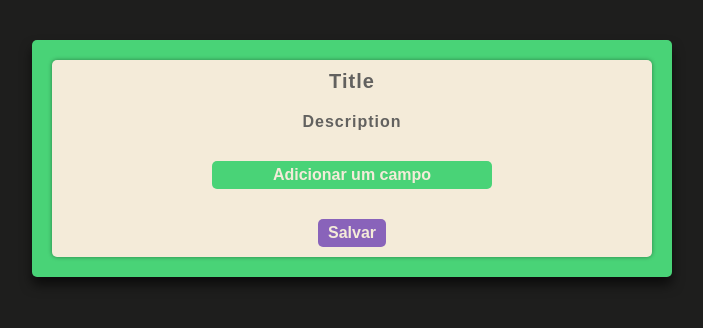
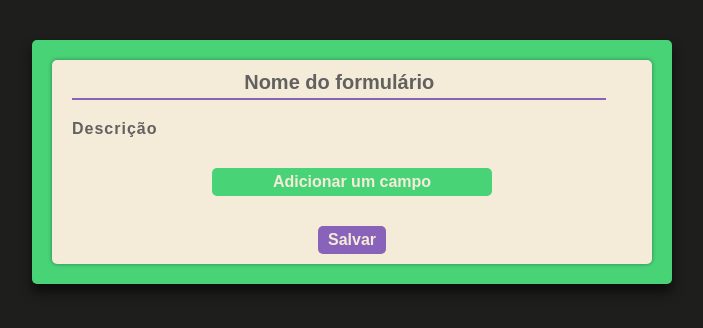
Before and after one commit to PedroPires20/Form, a React (Vite) app: page / in a window 1280 px wide. Shown: the top 328 px of the page, without its empty margins (288-991 px from the left). Built offline with nearby package versions, Linux system fonts and the light colour scheme.

Commit message:
Inputs para edição do nome e descrição do form

```diff
--- a/src/pages/Builder/Builder.tsx
+++ b/src/pages/Builder/Builder.tsx
@@ -4,11 +4,17 @@ import {InputType} from "../../components/InputType/InputType"
 import { TextInput } from "../../components/TextInput/TextInput"
 import {
   BuilderContainer,
+  DescriptionContainer,
   BuilderDescription,
   BuilderForm,
   BuilderSubmit,
+  TitleContainer,
   BuilderTitle,
   BuilderFields,
+  EditTitle,
+  EditDescription,
+  NameInput,
+  DescriptionInput
 } from "./BuilderStyles"
 import { FieldBuilder } from "../../components/FieldBuilder/FieldBuilder"
 
@@ -25,7 +31,11 @@ interface BuilderFormValues {
 
 export function Builder() {
   const [fields, setFields] = useState<JSX.Element[]>([])
-  const methods = useForm<BuilderFormValues>()
+  const [editName, toggleEditName] = useState(true)
+  const [editDesc, toggleEditDesc] = useState(false)
+  const methods = useForm<BuilderFormValues>({defaultValues: {name: "Nome do formulário", description: "Descrição"}})
+  const name = methods.getValues("name")
+  const description = methods.getValues("description")
 
   function handleFieldAdd(inputType: string) {
     let currentFields = fields.slice()
@@ -37,8 +47,37 @@ export function Builder() {
     <FormProvider {...methods}>
       <BuilderContainer>
         <BuilderForm>
-          <BuilderTitle>Title</BuilderTitle>
-          <BuilderDescription>Description</BuilderDescription>
+          <TitleContainer>
+            {editName?
+              <NameInput
+              {...methods.register("name", {required: true})}
+              onKeyDown={(e) => e.key === "Enter" && toggleEditName(false)}
+              autoFocus
+              />:
+              <BuilderTitle>{name}</BuilderTitle>
+            }
+            <EditTitle
+            onClick={(e) => {
+              e.preventDefault()
+              toggleEditName(true)
+            }}
+            />
+          </TitleContainer>
+          <DescriptionContainer>
+            {editDesc?
+              <DescriptionInput
+              {...methods.register("description", {required: true})}
+              onKeyDown={(e) => e.key === "Enter" && toggleEditDesc(false)}
+              />:
+              <BuilderDescription>{description}</BuilderDescription>
+            }
+            <EditDescription
+            onClick={(e) => {
+              e.preventDefault()
+              toggleEditDesc(true)
+            }}
+            />
+          </DescriptionContainer>
           <BuilderFields>
             {fields}
           </BuilderFields>
--- a/src/pages/Builder/BuilderStyles.ts
+++ b/src/pages/Builder/BuilderStyles.ts
@@ -1,4 +1,5 @@
 import styled from "styled-components";
+import editPencil from "./assets/pencil-fill.svg"
 
 export const BuilderContainer = styled.div`
   background: var(--primary);
@@ -28,20 +29,35 @@ export const BuilderForm = styled.form`
   padding: 10px 20px;
 `
 
+export const TitleContainer = styled.div`
+  display: flex;
+  flex-flow: row nowrap;
+  justify-content: center;
+  margin-bottom: 20px;
+  column-gap: 0.6rem;
+  width: 100%;
+`
+
 export const BuilderTitle = styled.div`
   color: var(--dark-gray);
   font-size: 20px;
   font-weight: bold;
   text-align: center;
+`
+
+export const DescriptionContainer = styled.div`
+  display: flex;
+  flex-flow: row nowrap;
+  justify-content: flex-start;
   margin-bottom: 20px;
+  column-gap: 0.6rem;
+  width: 100%;
 `
 
 export const BuilderDescription = styled.div`
   color: var(--dark-gray);
   font-size: 16px;
   font-weight: bold;
-  text-align: left;
-  margin-bottom: 20px;
 `
 
 export const BuilderFields = styled.div`
@@ -60,3 +76,57 @@ export const BuilderSubmit = styled.button`
   padding: 5px 10px;
   color: var(--light);
 `
+
+const EditButton = styled.button`
+  font-size: inherit;
+  background-image: url(${editPencil});
+  background-repeat: no-repeat;
+  background-size: contain;
+  background-position: center center;
+  border: none;
+  outline: none;
+  background-color: transparent;
+  width: 1em;
+  height: auto;
+  padding: 0;
+  visibility: hidden;
+`
+
+export const EditTitle = styled(EditButton)`
+  ${TitleContainer}:hover & {
+    visibility: visible;
+  }
+`
+
+export const EditDescription = styled(EditButton)`
+  ${DescriptionContainer}:hover & {
+    visibility: visible;
+  }
+`
+
+export const TransparentInput = styled.input`
+  border: none;
+  outline: none;
+  background-color: transparent;
+  border-bottom: 2px solid var(--primary);
+  padding-bottom: 0.2em;
+
+  &:focus {
+    border-color: var(--secondary);
+  }
+`
+
+export const NameInput = styled(TransparentInput)`
+  color: var(--dark-gray);
+  font-size: 20px;
+  font-weight: bold;
+  text-align: center;
+  flex: 1;
+`
+
+export const DescriptionInput = styled(TransparentInput)`
+  color: var(--dark-gray);
+  font-size: 16px;
+  font-weight: bold;
+  flex: 1;
+`
```
